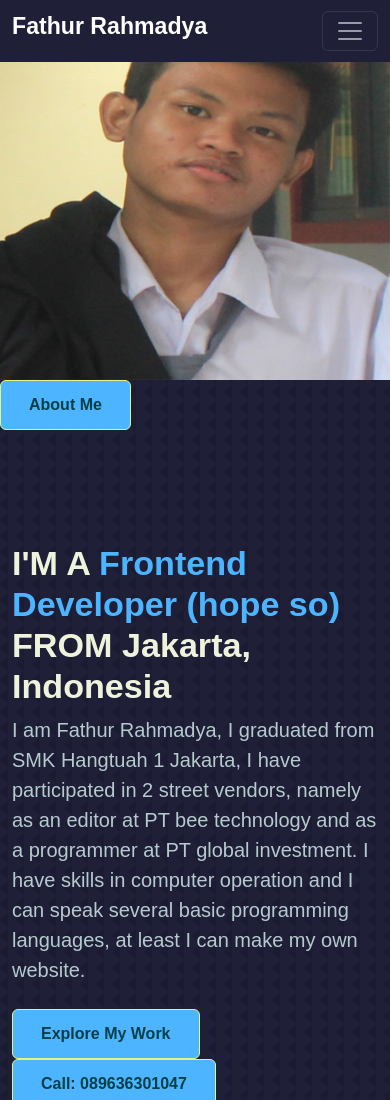
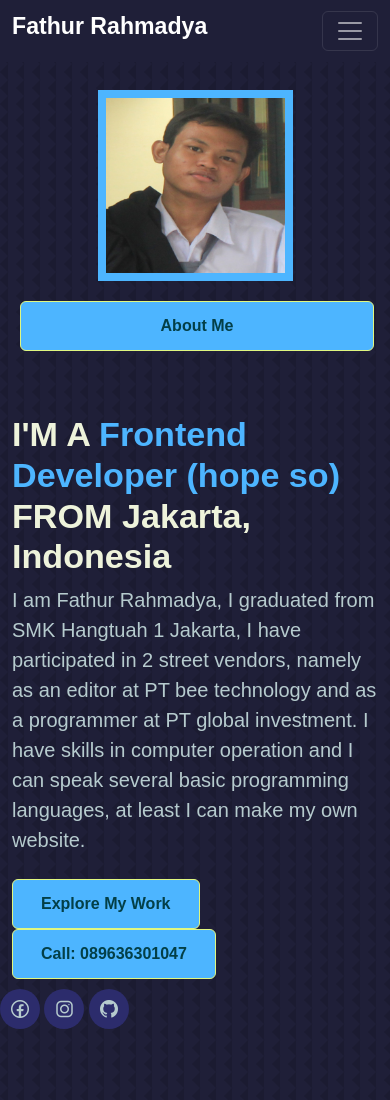
Before and after one commit to atung1st/MyPortofolio, a plain HTML site: page index.html in a window 390 px wide. Shown: the top 1100 px of the page. Drawn offline with Linux system fonts and the light colour scheme; a web font is replaced by a local one.

Commit message:
Update style.css

```diff
--- a/assets/css/style.css
+++ b/assets/css/style.css
@@ -78,10 +78,15 @@ img {
     background-color: var(--color-brand);
     color: var(--color-base);
 }
+.btnA {
+    height: 0px;
+}
+
 
 /* NAVBAR */
 .navbar {
     background-color: var(--color-bg);
+
 
 }
 
@@ -113,14 +118,46 @@ img {
         border: 8px solid var(--color-primary);
     }
 
+
     /* CONTENT WRAPPER */
     #content-wrapper {
         padding-left: var(--sidbar-width);
     }
+    .gmbr2{
+        display: none;
+    }
+    .btnA {
+        display: none;
+    }
+
+
+}
+
+
+@media (max-width:992px) {
+    .gmbr2 {
+
+        margin-top: 90px;
+        width: 50%;
+
+        margin-left: 25%;
+        border: 8px solid var(--color-primary);
+
+    }
+    .btnA {
+        margin-top: 20px;
+       margin-left: 20px;
+        display: grid;
 
 
 
+
+    }
 }
+
+
+
+
 
 
 
```
